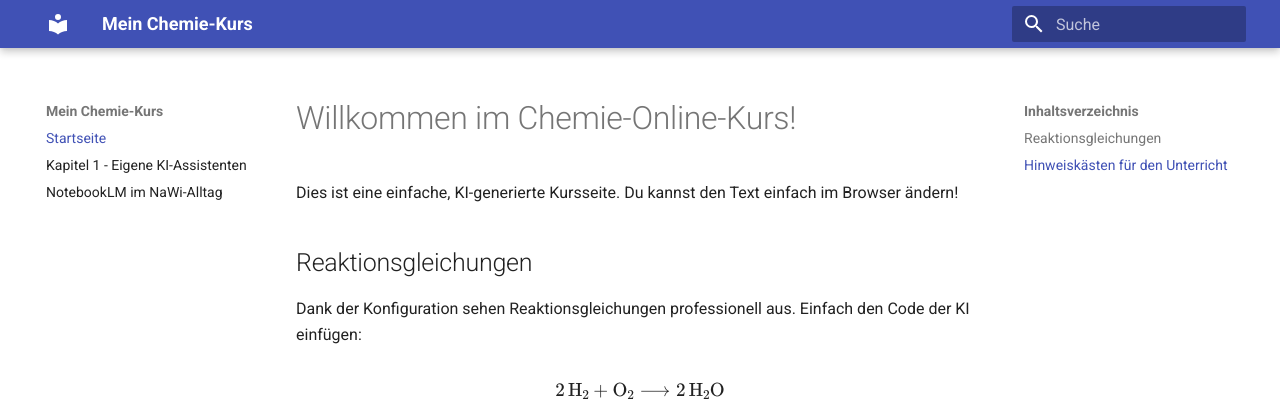
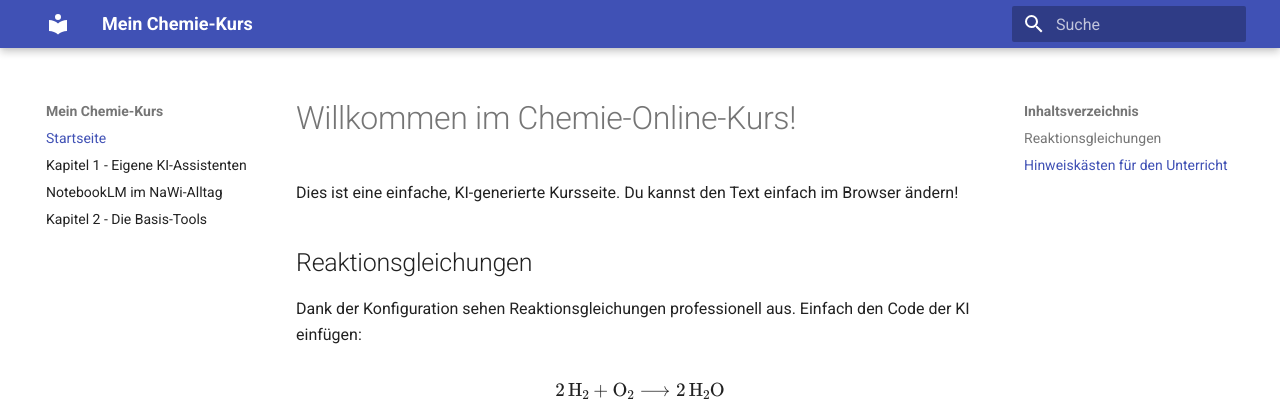
Before and after one commit to ekerzendorfer/CHEMIE-MIT-KI-ONLINEKURS, an MkDocs documentation site: the page built from docs/index.md, in a window 1280 px wide. Shown: the top 403 px of the page. Built offline with MkDocs 1.6.1 and Material for MkDocs 9.7.7, drawn with Linux system fonts in a browser that asks for light colours.

Commit message:
Add Kapitel 2 to navigation in mkdocs.yml

```diff
--- a/mkdocs.yml
+++ b/mkdocs.yml
@@ -24,6 +24,7 @@ nav:
   - Startseite: index.md
   - Kapitel 1 - Eigene KI-Assistenten: kapitel1.md
   - NotebookLM im NaWi-Alltag: notebooklm.md
+  - Kapitel 2 - Die Basis-Tools: kapitel2.md
 
 plugins:
   - search
```
